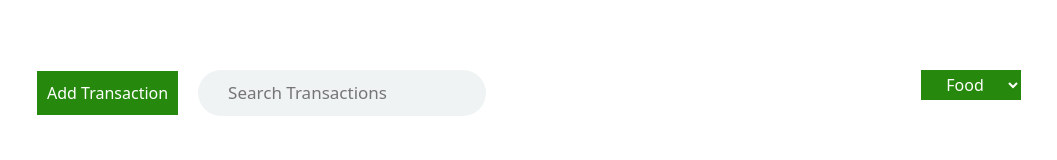
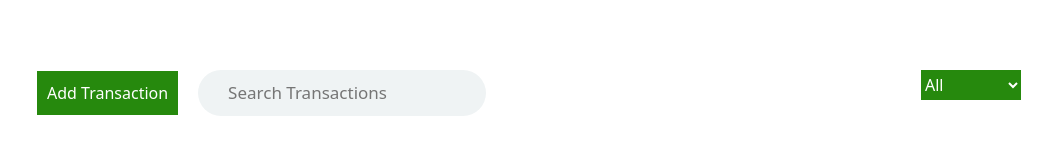
Before and after one commit to john-maluki/bank-of-flatiron, a React (Create React App) app: page / in a window 1280 px wide. Shown: the top 160 px of the page, without its empty margins (111-1168 px from the left). Built offline with nearby package versions, Linux system fonts and the light colour scheme; data requests are answered from the project's data file.

Commit message:
Enable filtering table by category

```diff
--- a/src/App.js
+++ b/src/App.js
@@ -3,10 +3,12 @@ import "./App.css";
 import TransactionForm from "./components/TransactionForm";
 import TransactionTable from "./components/TransactionTable";
 import { MAIN_API_URL } from "./components/utils/utils";
+import CategoryFilter from "./components/CategoryFilter";
 
 function App() {
   const [isTransactionFormOpen, setIsTransactionFormOpen] = useState(false);
   const [transactions, setTransactions] = useState([]);
+  const [categoryValue, setCategoryValue] = useState("All");
 
   const handleTransactionFormToggling = () => {
     setIsTransactionFormOpen(!isTransactionFormOpen);
@@ -23,6 +25,25 @@ function App() {
         setTransactions(trans);
       });
   }, []);
+
+  const getDistinctCategories = () => {
+    const allCategories = [
+      ...new Set(transactions.map((transaction) => transaction.category)),
+    ];
+    return allCategories;
+  };
+
+  const onCategoryValueChange = (category) => {
+    setCategoryValue(category);
+  };
+
+  const filteredTransactions = transactions.filter((transaction) => {
+    if (categoryValue === "All") {
+      return true;
+    } else {
+      return transaction.category === categoryValue;
+    }
+  });
 
   return (
     <div className="app-container">
@@ -42,14 +63,13 @@ function App() {
               placeholder="Search Transactions"
             />
           </div>
-          <select className="category-filter">
-            <option value="Foog">Food</option>
-            <option value="Foog">Food</option>
-            <option value="Foog">Food</option>
-          </select>
+          <CategoryFilter
+            categories={getDistinctCategories()}
+            onCategoryValueChange={onCategoryValueChange}
+          />
         </section>
         {isTransactionFormOpen ? <TransactionForm /> : null}
-        <TransactionTable transactions={transactions} />
+        <TransactionTable transactions={filteredTransactions} />
       </main>
     </div>
   );
--- /dev/null
+++ b/src/components/CategoryFilter.js
@@ -0,0 +1,28 @@
+import React, { useState } from "react";
+
+const CategoryFilter = ({ categories, onCategoryValueChange }) => {
+  const [selectValue, setSelectValue] = useState("All");
+  const optionList = categories.map((category) => (
+    <option key={category} value={category}>
+      {category}
+    </option>
+  ));
+
+  const handleSelectValueChange = (e) => {
+    const value = e.target.value;
+    setSelectValue(value);
+    onCategoryValueChange(value);
+  };
+  return (
+    <select
+      value={selectValue}
+      onChange={handleSelectValueChange}
+      className="category-filter"
+    >
+      <option value="All">All</option>
+      {optionList}
+    </select>
+  );
+};
+
+export default CategoryFilter;
--- a/src/index.css
+++ b/src/index.css
@@ -62,7 +62,6 @@ button {
   color: white;
   border: none;
   outline: none;
-  text-align: center;
 }
 
 .category-filter option {
```
